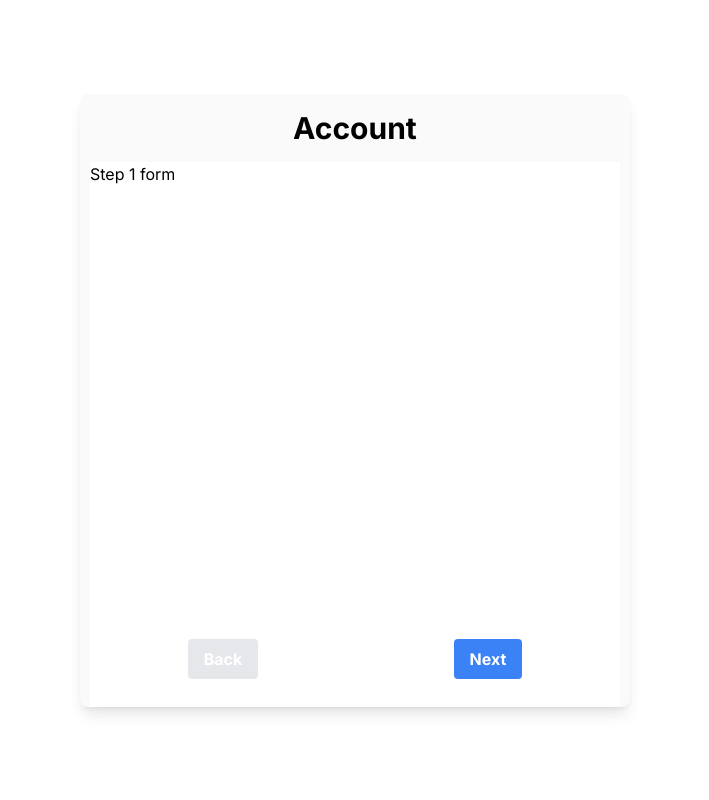
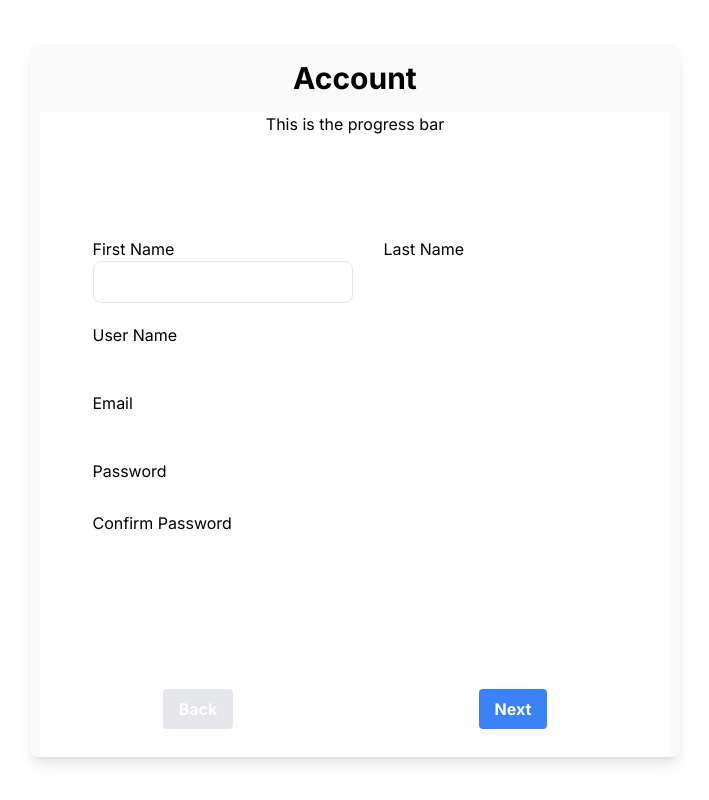
Before and after one commit to ueharaneal/BrytDesigns, a Next.js app: page / in a window 1280 px wide. Shown: the whole page, without its empty margins (285-994 px from the left). Built offline with nearby package versions, Linux system fonts and the light colour scheme.

Commit message:
need to fix formatter

```diff
--- a/src/app/multiStepForm/MultiStepForm.tsx
+++ b/src/app/multiStepForm/MultiStepForm.tsx
@@ -1,6 +1,6 @@
 
 import {useState } from "react";
-
+import { z} from "zod";
 import Step1 from "./Step1"
 import Step2 from "./Step2"
 import Step3 from "./Step3"
@@ -13,13 +13,86 @@ import Step3 from "./Step3"
     const buttonClass = "bg-blue-500 hover:bg-blue-700 text-white font-bold py-2 px-4 rounded";
     const mutedClass = "bg-border text-white font-bold py-2 px-4 rounded";
 
+     type formSchema = {
+        account: {
+            firstName: string,
+            lastName: string,
+            userName: string,
+            email: string,
+            password: string,
+            confirmPassword: string
+        },
+        address: {
+            street: string,
+            apartment: string,
+            country: string,
+            city: string,
+            state: string,
+            zip: string
+            company: string
+            phone: string
+        },
+        preferences: {
+            theme: string,
+            language: string
+        }
+      }
+
+      //creating the initial state of the form
+        const initialFormState: formSchema = {
+            account: {
+                firstName: "",
+                lastName: "",
+                userName: "",
+                email: "",
+                password: "",
+                confirmPassword: ""
+            },
+            address: {
+                street: "",
+                apartment: "",
+                country: "",
+                city: "",
+                state: "",
+                zip: "",
+                company: "",
+                phone: ""
+            },
+            preferences: {
+                theme: "",
+                language: ""
+            }
+        }
+
     const [formStep, setFormStep] = useState(0)
     const [formTitle, setFormTitle] = useState("Account")
+
+    //creating the the object for the titles
+    //honestly i should have put this with the step components
+    const formTitles : Record<number, string> = {
+        0: "Account",
+        1: "Address",
+        2: "Preferences"
+    }
+    //creating handle prev and next Step handler
+    const handleNextStep = () => {
+        setFormStep(prevStep => prevStep + 1)
+        setFormTitle(formTitles[formStep])
+    }
+    const handlePrevStep = () => {
+        setFormStep(prevStep => prevStep - 1)
+        setFormTitle(formTitles[formStep])
+    }
+
+    const handleFormSubmit = () => {
+        console.log("Form submitted")
+    }
     return (
         <>
-            <div className="w-[550px] h-[613px] bg-card shadow-lg rounded-lg flex flex-col justify-center items-center my-4">
+            <div className="w-[650px] h-[713px] bg-card shadow-lg rounded-lg flex flex-col justify-center items-center my-4">
                 <div className="w-full text-center font-bold text-3xl rounded-lg py-4">{formTitle}</div>
-            <div className="w-[530px] h-[613px] bg-white flex flex-col justify-between">
+            <div className="w-[630px] h-[713px] bg-white flex flex-col items-center justify-between">
+                <div className="text-center">This is the progress bar </div>
                 {
                     formStep === 0 && <Step1 />
                 }
@@ -30,9 +103,9 @@ import Step3 from "./Step3"
                     formStep === 2 && <Step3 />
                 }
 
-                <div className="flex flex-row justify-around my-7">
-                {formStep !== 0 ? <button  className= {`${buttonClass} `}  onClick={() => setFormStep(formStep - 1)}>Back</button> : <button className= {`${mutedClass}`} disabled onClick={() => setFormStep(formStep - 1)}>Back</button>}
-                {formStep !== 2 ? <button className= {`${buttonClass} `} onClick={() => setFormStep(formStep + 1)}>Next</button> : <button className= {`${mutedClass} `} disabled onClick={() => setFormStep(formStep + 1)}>Next</button>}
+                <div className="flex flex-row items-center  w-full justify-around my-7">
+                {formStep !== 0 ? <button  className= {`${buttonClass} `}  onClick={handlePrevStep}>Back</button> : <button className= {`${mutedClass}`} disabled onClick={() => setFormStep(formStep - 1)}>Back</button>}
+                {formStep !== 2 ? <button className= {`${buttonClass} `} onClick={handleNextStep}>Next</button> : <button className= {`${buttonClass} `}  onClick={handleFormSubmit}>Register</button>}
                 </div>
             </div>
 
--- a/src/app/multiStepForm/Step1.tsx
+++ b/src/app/multiStepForm/Step1.tsx
@@ -4,8 +4,37 @@ import { useState } from 'react';
 
 export default function Step1() {
     return (
-        <div>
-            Step 1 form
-        </div>
+        <form className='flex flex-col gap-y-3 w-5/6'>
+            <div className='flex flex-row justify-between'>
+                <div className='flex flex-col my-1'>
+                <label htmlFor="firstName">First Name</label>
+                <input type="text" id='firstName' name='firstName' className='border rounded-lg px-3 py-2 focus:outline-none focus:ring-black focus:border-black'/>
+                </div>
+                <div className='flex flex-col my-1'>
+                <label htmlFor="lastName">Last Name</label>
+                <input type="text" id='lastName' name='lastName' />
+                </div>
+            </div>
+            <div className='flex flex-col my-1'>
+                <label htmlFor="userName">User Name</label>
+                <input type="text" id='userName' name='userName' />
+            </div>
+            <div className='flex flex-col my-1'>
+                <label htmlFor="email">Email</label>
+                <input type="email" id='email' name='email' />
+            </div>
+            <div>
+                <div className='flex flex-col my-1'>
+                    <label htmlFor="password">Password</label>
+                    <input type="password" id='password' name='password' />
+                </div>
+                <div className='flex flex-col my-1'>
+
+                <label htmlFor="confirmPassword">Confirm Password</label>
+                <input type="password" id='confirmPassword' name='confirmPassword' />
+
+                </div>
+            </div>
+        </form>
     )
 }
```
